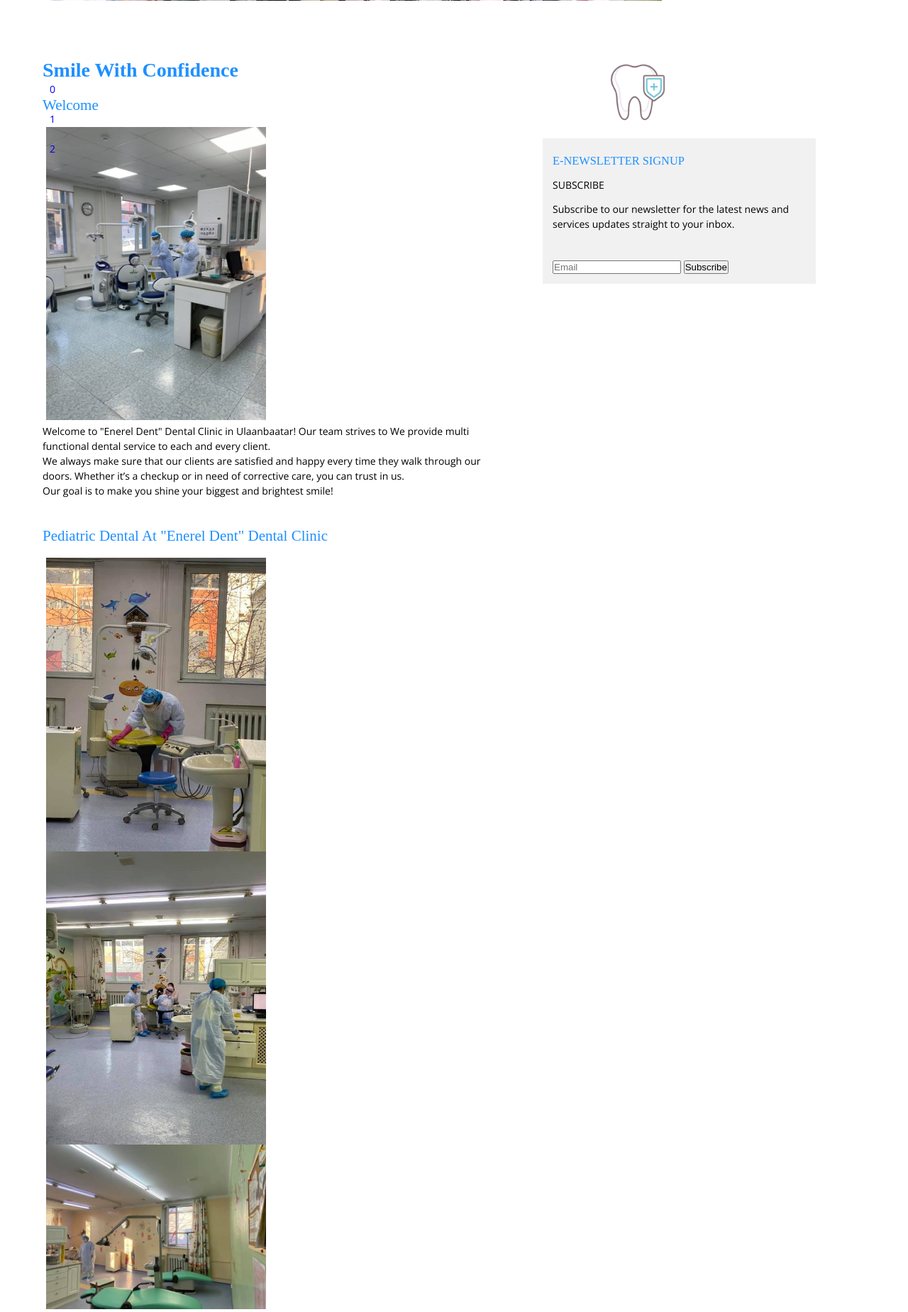
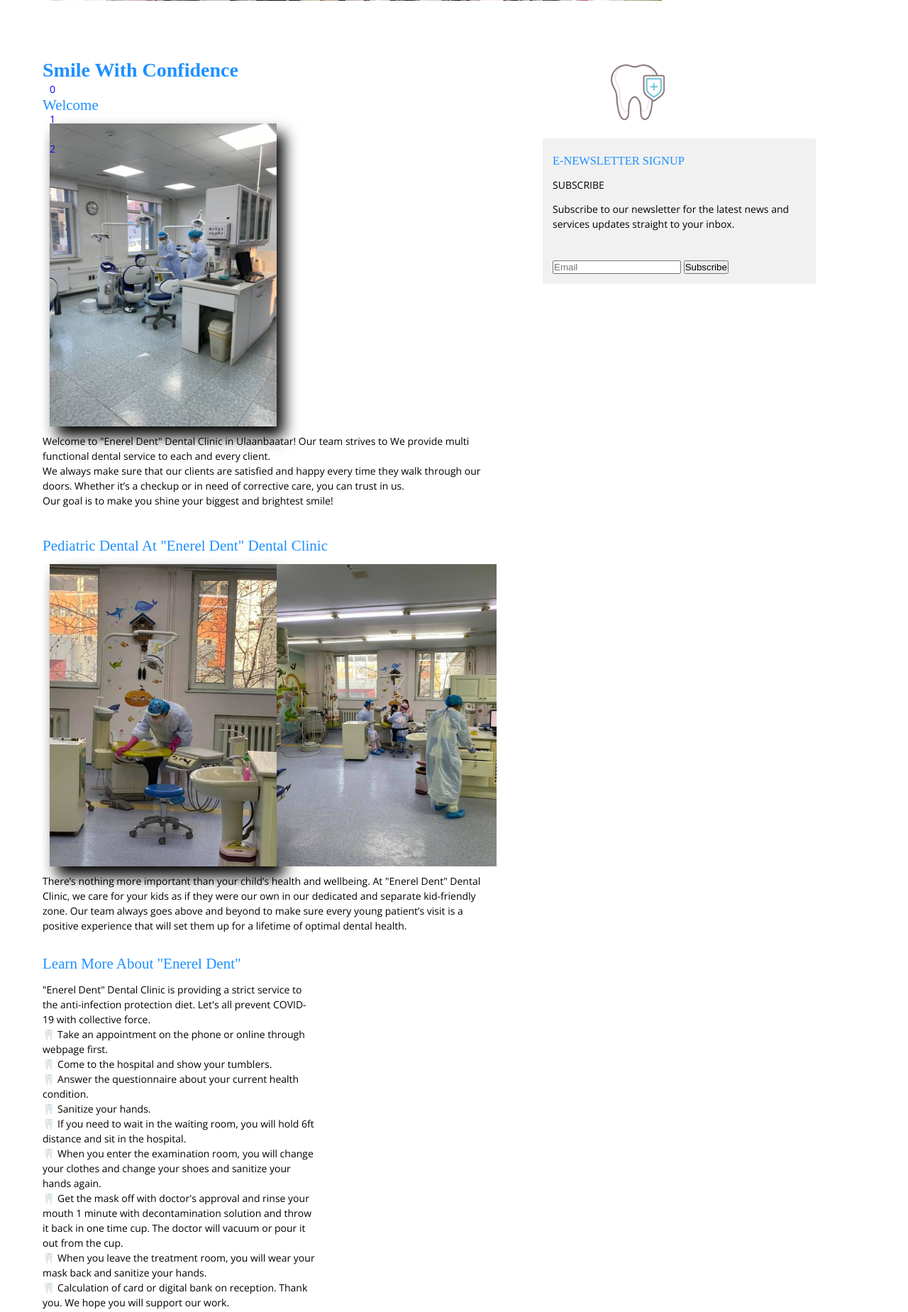
Before and after one commit to ntorguud/it162-final-project, a PHP site: page / in a window 1280 px wide. Shown: the part 551-2400 px from the top of the page at 71% size. Run offline with PHP 8.4, Linux system fonts and the light colour scheme; some libraries are stand-ins or nearby versions.

Commit message:
Add flexbox properties

```diff
--- a/css/styles.css
+++ b/css/styles.css
@@ -243,15 +243,15 @@
 
 .left {
     width: 50%;
-    padding: 5px;
+    margin: 10px;
     display: flex;
-    flex-direction: row;
-    flex-wrap: wrap;
-    /* box-shadow: 10px 14px 20px 0px; */
+    /* flex-direction: row;
+    flex-wrap: wrap; */
+    box-shadow: 10px 14px 20px 0px;
 }
 
 .column {
-
+  flex: 50%;
 }
 
 h1 {
```
